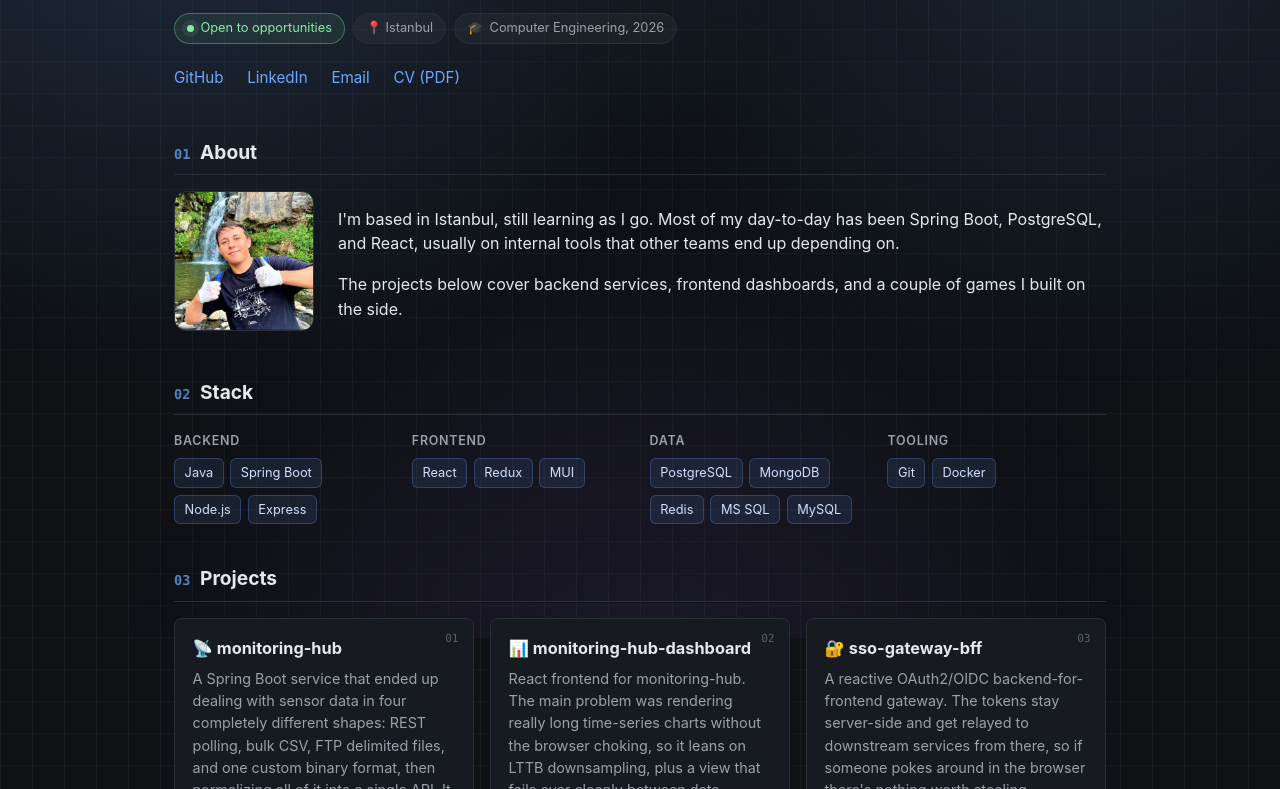
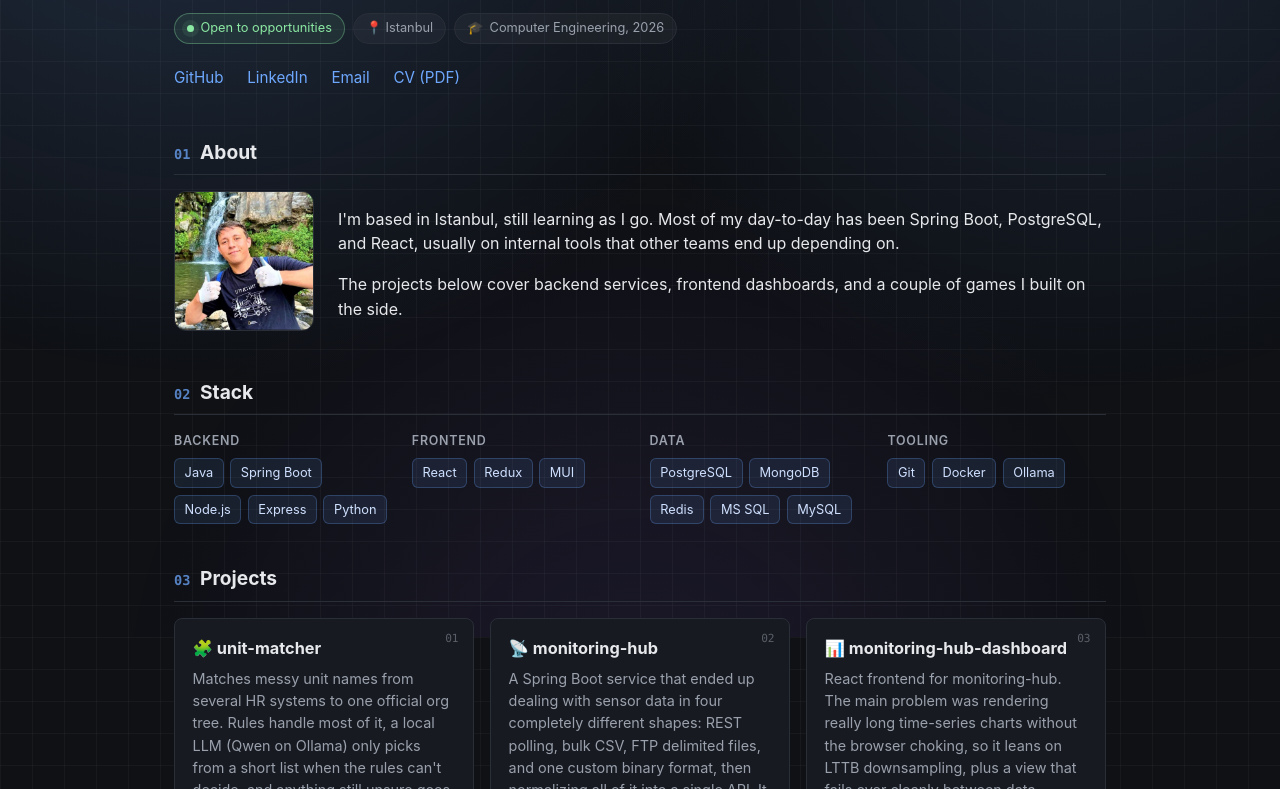
Before and after one commit to Omercanbasboga/Omercanbasboga.github.io, a plain HTML site: page index.html in a window 1280 px wide. Shown: the part 163-952 px from the top of the page. Drawn offline with Linux system fonts and the light colour scheme.

Commit message:
Add unit-matcher to projects

```diff
--- a/index.html
+++ b/index.html
@@ -13,7 +13,7 @@
 <meta name="twitter:card" content="summary">
 <link rel="icon" href="assets/favicon.svg" type="image/svg+xml">
 <link rel="canonical" href="https://omercanbasboga.github.io/">
-<link rel="stylesheet" href="style.css?v=5">
+<link rel="stylesheet" href="style.css?v=6">
 </head>
 <body>
 <header>
@@ -64,6 +64,7 @@
           <span class="chip">Spring Boot</span>
           <span class="chip">Node.js</span>
           <span class="chip">Express</span>
+          <span class="chip">Python</span>
         </div>
       </div>
       <div class="stack-group">
@@ -89,6 +90,7 @@
         <div class="chips">
           <span class="chip">Git</span>
           <span class="chip">Docker</span>
+          <span class="chip">Ollama</span>
         </div>
       </div>
     </div>
@@ -107,6 +109,6 @@
   <p><span data-en="Last updated" data-tr="Son güncelleme">Last updated</span> <span id="updated"></span></p>
 </footer>
 
-<script src="script.js?v=5"></script>
+<script src="script.js?v=6"></script>
 </body>
 </html>
--- a/script.js
+++ b/script.js
@@ -1,6 +1,16 @@
 const LAST_UPDATED = "2026-11-18T12:00:00";
 
 const projects = [
+  {
+    name: "unit-matcher",
+    icon: "🧩",
+    desc: {
+      en: "Matches messy unit names from several HR systems to one official org tree. Rules handle most of it, a local LLM (Qwen on Ollama) only picks from a short list when the rules can't decide, and anything still unsure goes to a person. Their answers get learned, so the same mess doesn't come back.",
+      tr: "Farklı personel sistemlerinden gelen dağınık birim adlarını tek bir resmi birim ağacına eşleştiriyor. İşin çoğunu kurallar çözüyor, kuralların karar veremediği yerde yerel bir LLM (Ollama üzerinde Qwen) kısa bir listeden seçim yapıyor, hâlâ emin olunamayanlar bir insana gidiyor. Verilen cevapları öğrendiği için aynı karmaşa bir daha önüne gelmiyor."
+    },
+    repo: "https://github.com/Omercanbasboga/unit-matcher",
+    tags: ["Python", "Ollama", "PostgreSQL"]
+  },
   {
     name: "monitoring-hub",
     icon: "📡",
```
